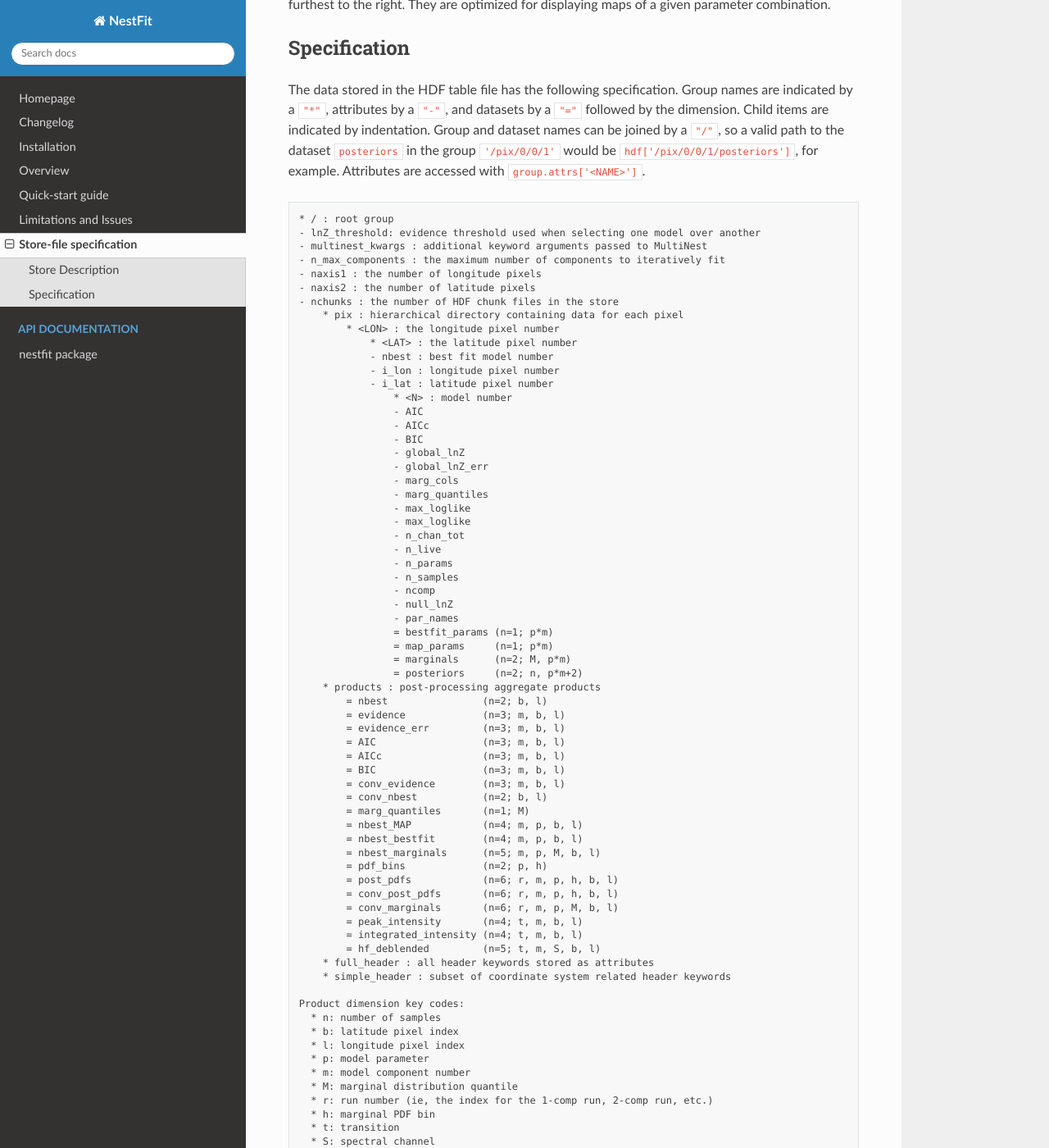
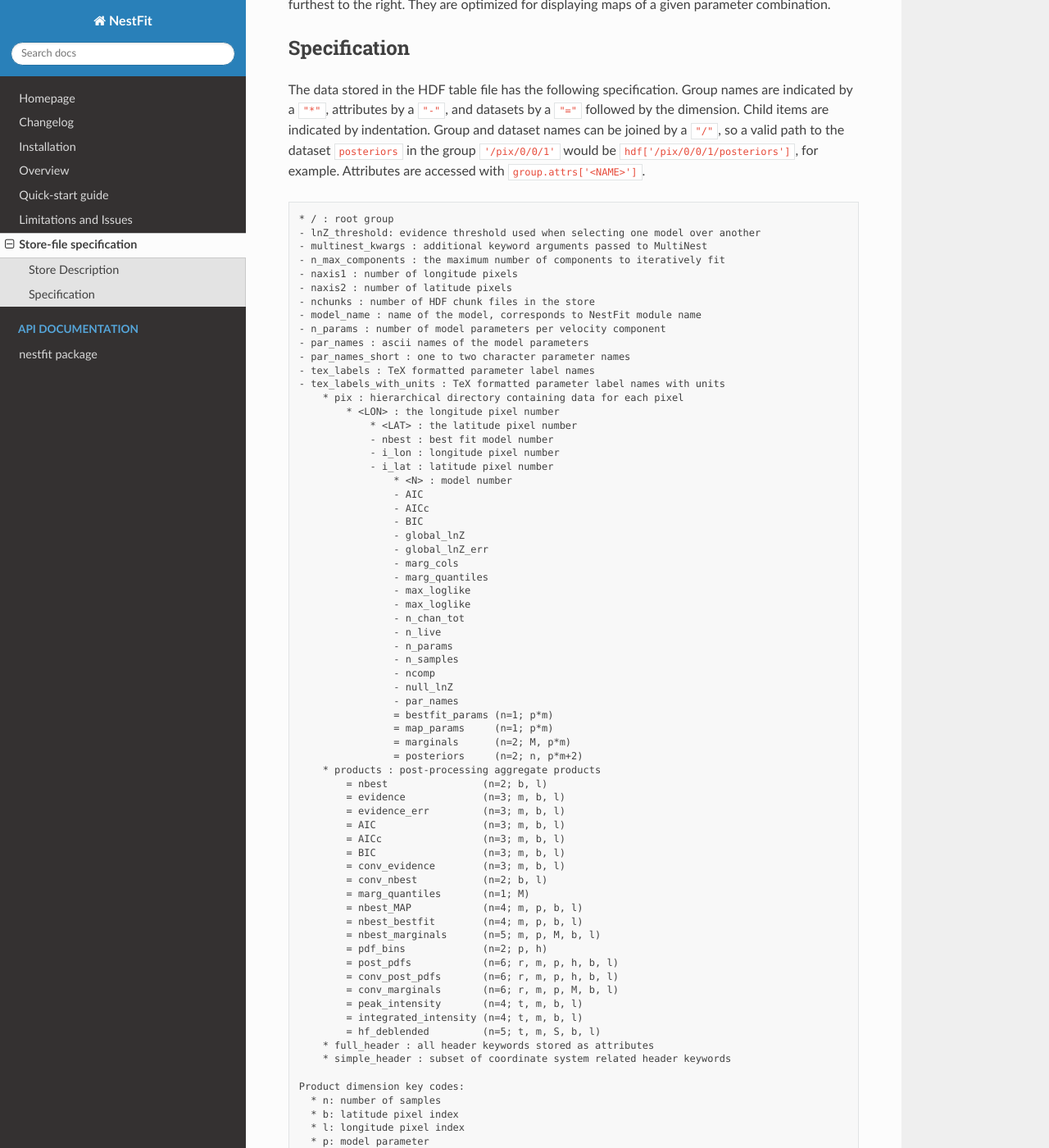
Before and after one commit to autocorr/nestfit, a Sphinx documentation site: the page built from docs/store_spec.rst, in a window 1280 px wide and 1400 px high, scrolled down 892 px. Shown: the whole window at 82% size. Built offline with Sphinx 7.4.7 and the Read the Docs theme 2.0.0, drawn with Linux system fonts in a browser that asks for light colours; some of the changed text lies outside the part shown.

Commit message:
Update store file specification

```diff
--- a/docs/store_spec.rst
+++ b/docs/store_spec.rst
@@ -59,9 +59,15 @@ dataset names can be joined by a ``"/"``, so a valid path to the dataset
     - lnZ_threshold: evidence threshold used when selecting one model over another
     - multinest_kwargs : additional keyword arguments passed to MultiNest
     - n_max_components : the maximum number of components to iteratively fit
-    - naxis1 : the number of longitude pixels
-    - naxis2 : the number of latitude pixels
-    - nchunks : the number of HDF chunk files in the store
+    - naxis1 : number of longitude pixels
+    - naxis2 : number of latitude pixels
+    - nchunks : number of HDF chunk files in the store
+    - model_name : name of the model, corresponds to NestFit module name
+    - n_params : number of model parameters per velocity component
+    - par_names : ascii names of the model parameters
+    - par_names_short : one to two character parameter names
+    - tex_labels : TeX formatted parameter label names
+    - tex_labels_with_units : TeX formatted parameter label names with units
         * pix : hierarchical directory containing data for each pixel
             * <LON> : the longitude pixel number
                 * <LAT> : the latitude pixel number
```
